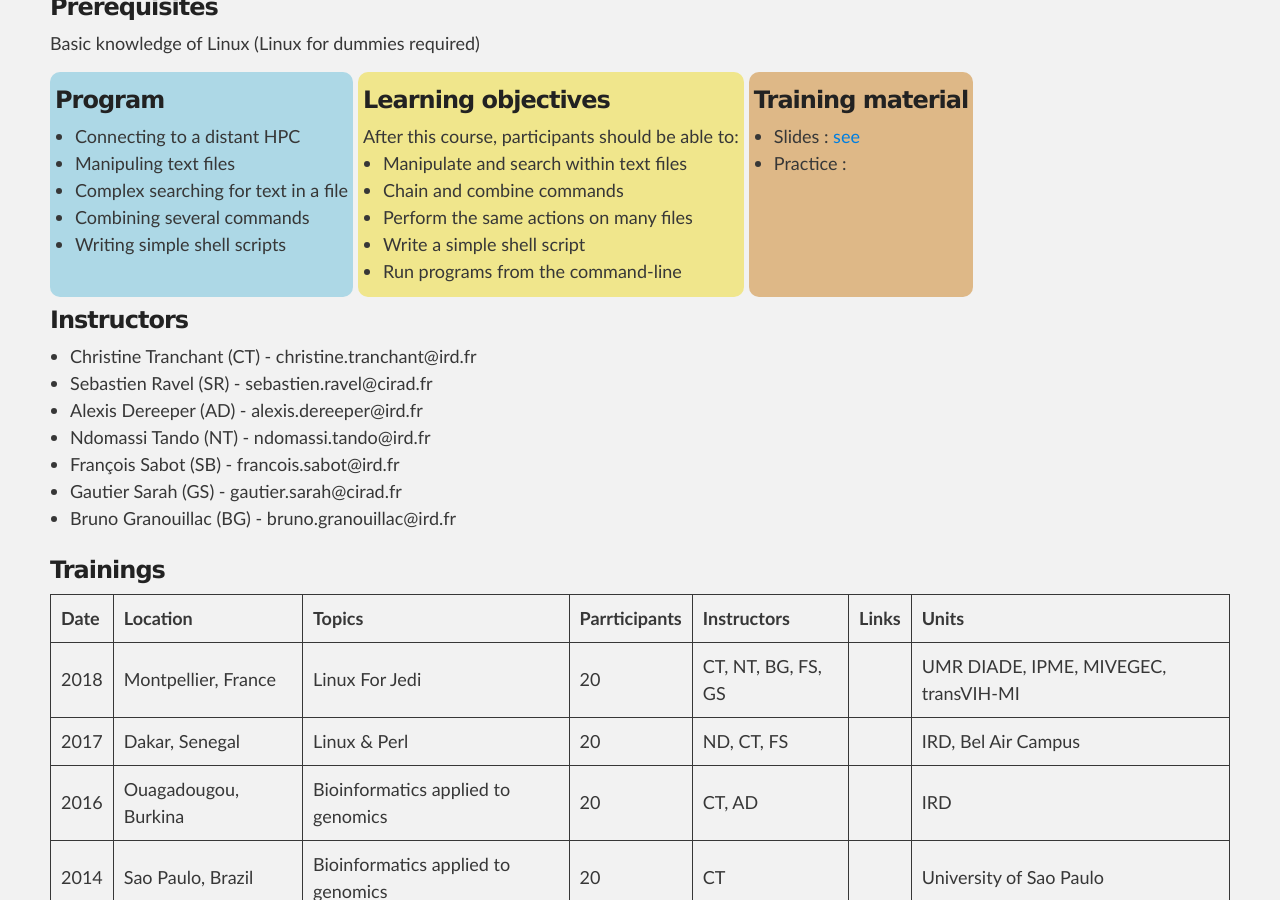
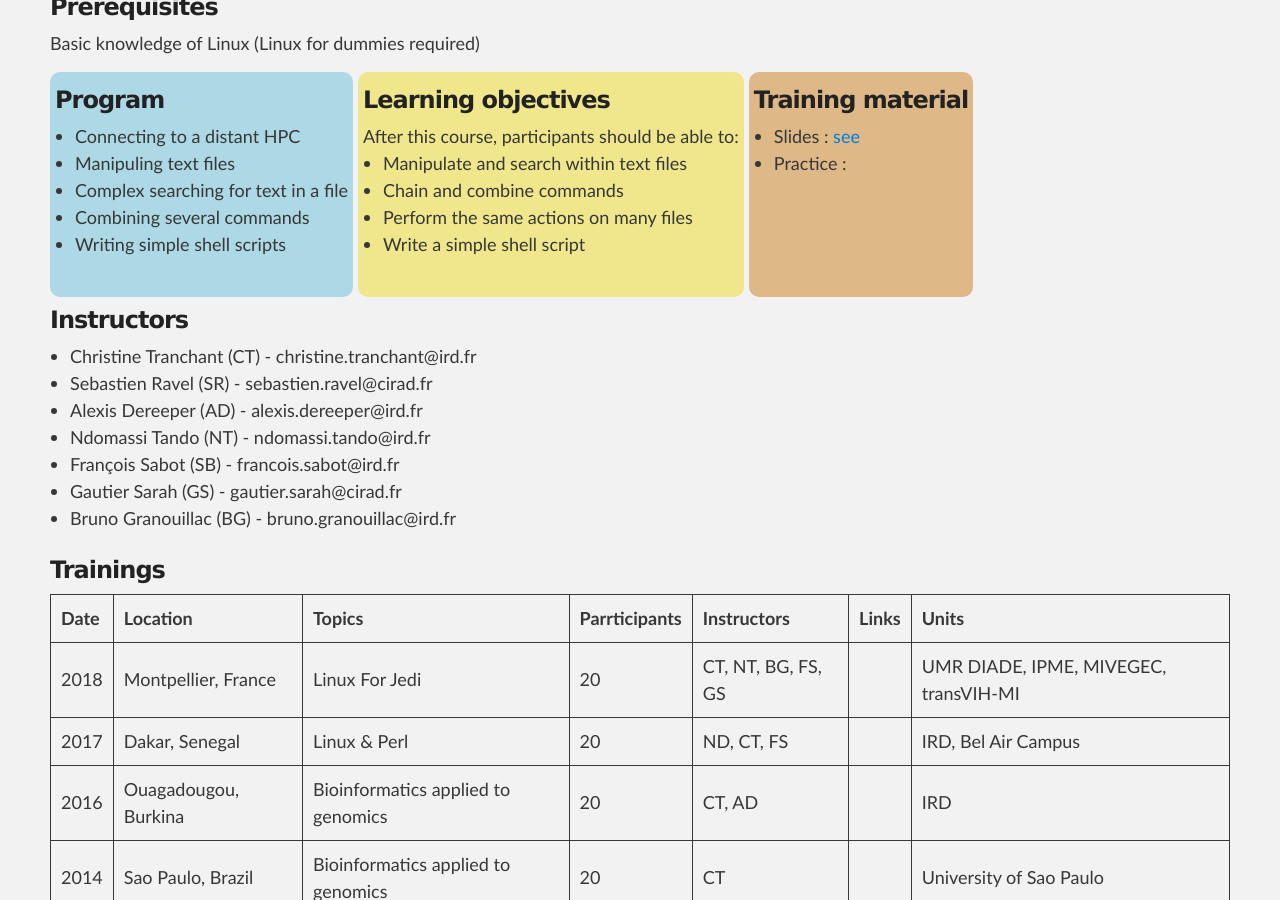
Before and after one commit to SouthGreenPlatform/trainings, a Jekyll site: the page built from _pages/linuxJedi.md, in a window 1280 px wide and 900 px high, scrolled down 632 px. Built offline with Jekyll 4.4.1, drawn with Linux system fonts in a browser that asks for light colours; nearby versions of some CDN libraries.

Commit message:
Update linuxJedi.md

```diff
--- a/_pages/linuxJedi.md
+++ b/_pages/linuxJedi.md
@@ -38,7 +38,6 @@ After this course, participants should be able to:
 <li>Chain and combine commands</li>
 <li>Perform the same actions on many files</li>
 <li>Write a simple shell script</li>
-<li>Run programs from the command-line</li>
 </ul>
 </div>
 
```
